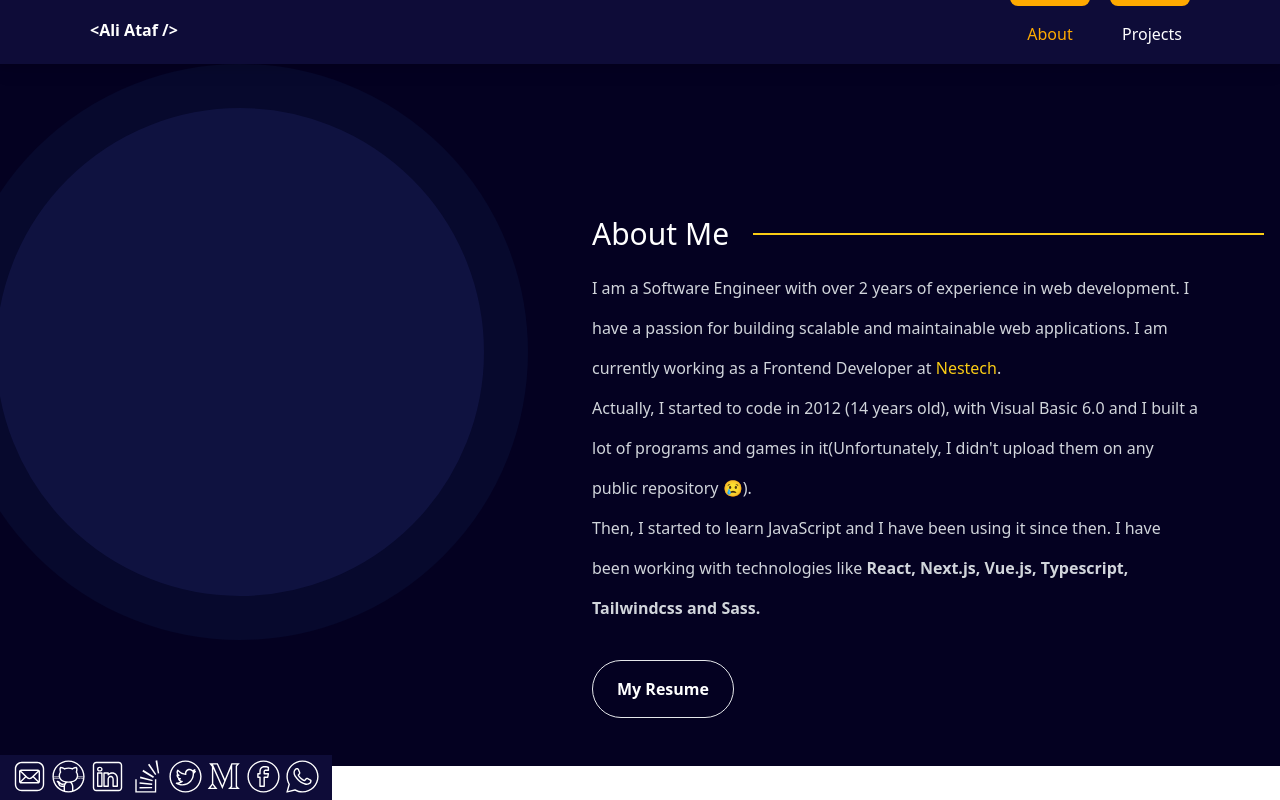
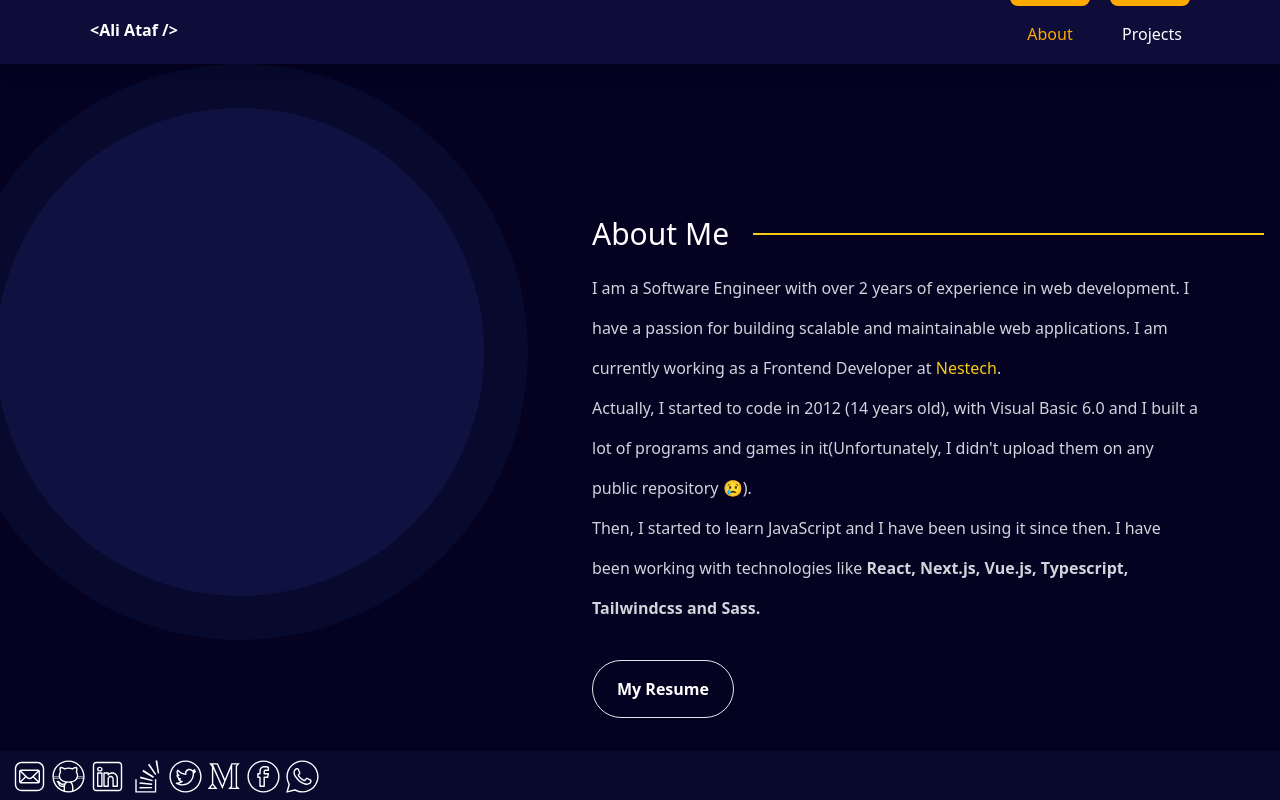
Before and after one commit to aliataf/website, a Next.js app: page /about in a window 1280 px wide. Built offline with nearby package versions, Linux system fonts and the light colour scheme.

Commit message:
fix: footer fixed position

```diff
--- a/src/components/layout/Footer/Footer.tsx
+++ b/src/components/layout/Footer/Footer.tsx
@@ -19,7 +19,7 @@ const socials = [
 
 export default function Header() {
 	return (
-		<footer className="bg-primary flex gap-x-1 items-center px-3 pt-1 fixed bottom-0">
+		<footer className="bg-accent flex gap-x-1 items-center px-3 pt-2 sticky bottom-0">
 			{socials.map(({ href, label }) => (
 				<UnstyledLink href={href} key={`${href}${label}`} className="text-white">
 					<div className="text-red" style={{ color: 'red', fill: 'green' }}>
```
